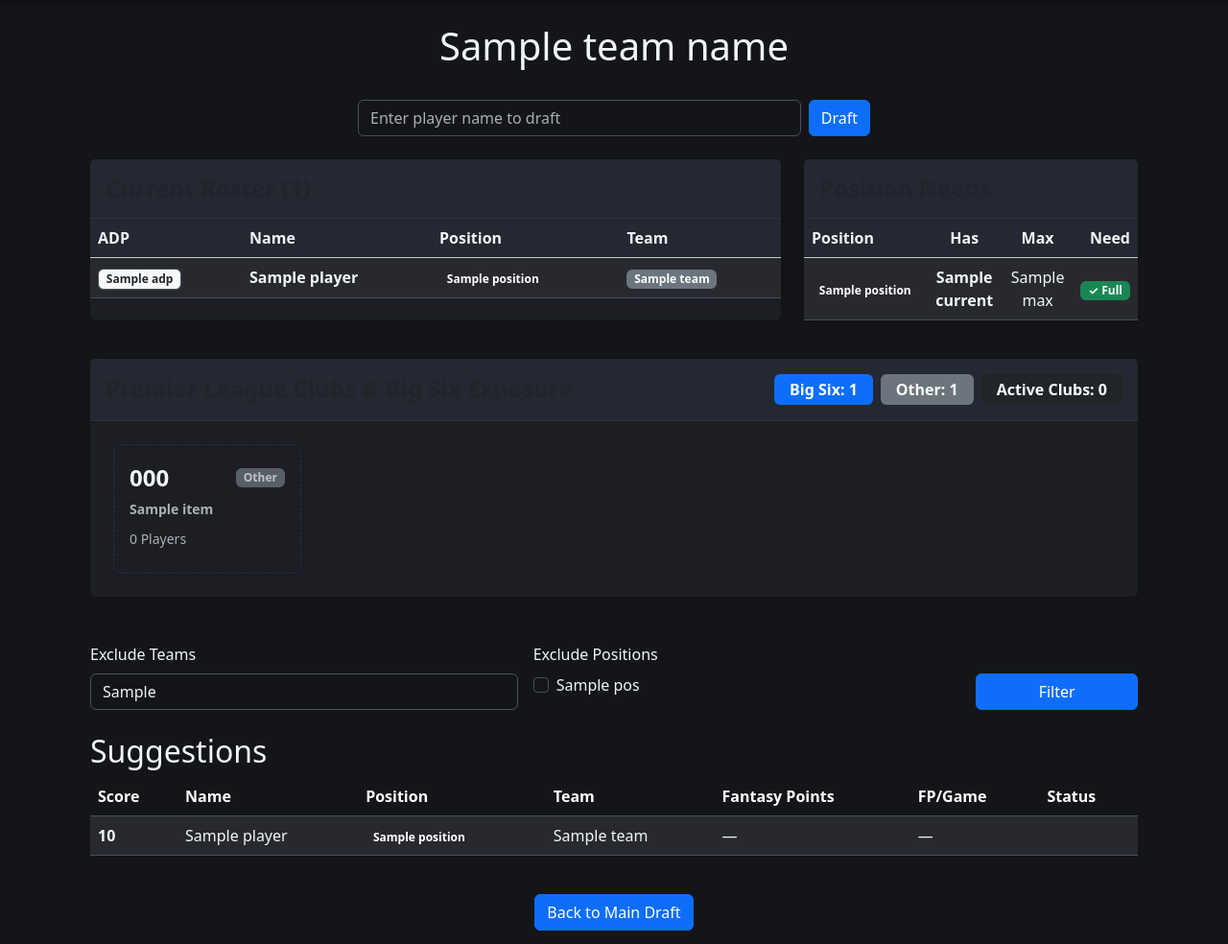
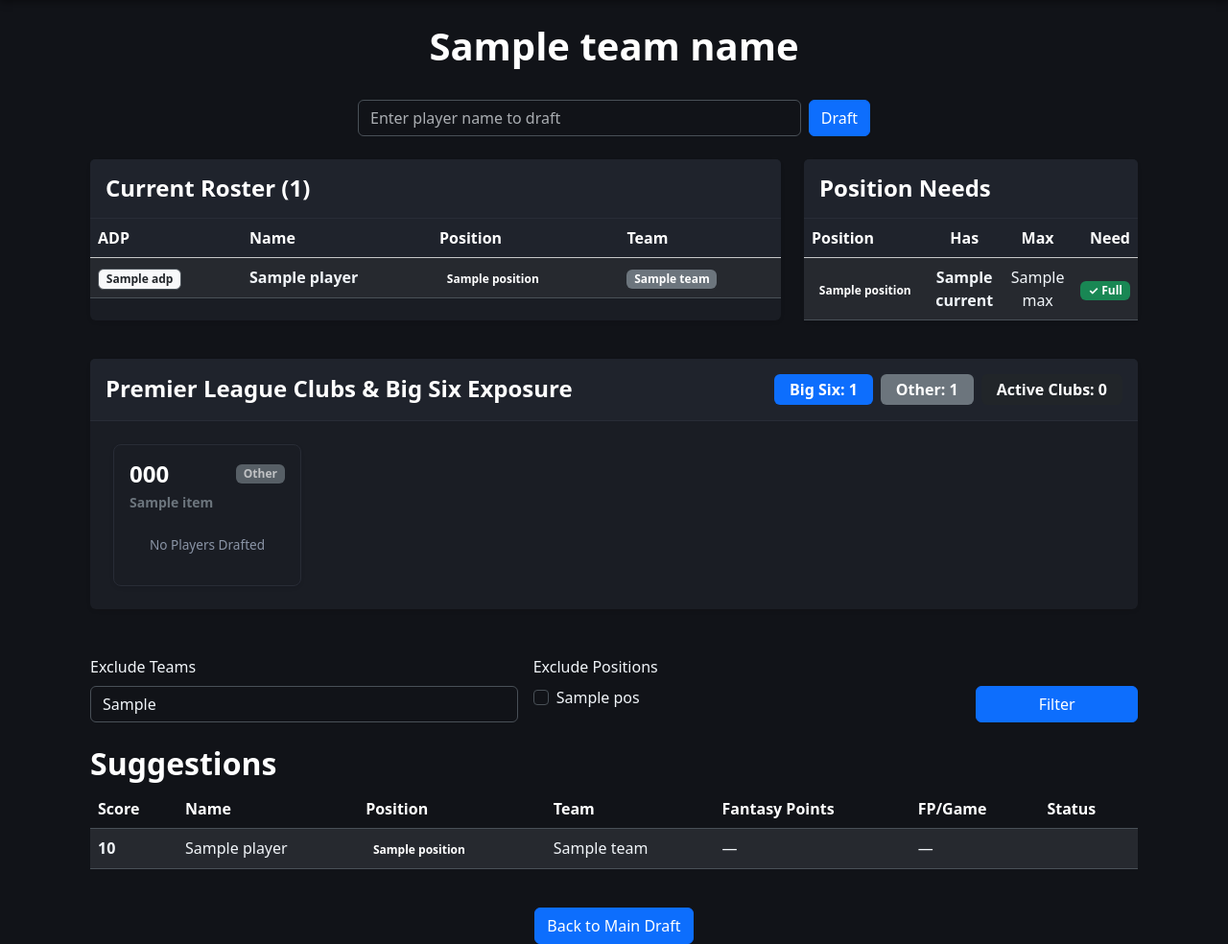
Before and after one commit to soehlert/fantrax_assistant, a FastAPI app: template src/web/templates/team.html in a window 1280 px wide. Shown: the part 63-1047 px from the top of the page at 96% size. Run offline with FastAPI, Linux system fonts and the light colour scheme; the template is opened without the code that fills it: most values are stand-ins (such as "Sample title", 1, 10 or a date in 2020).

Commit message:
style(ui): match pixel-perfect dark dashboard mockup layout and card contrast
- Fix card header title contrast (#ffffff text for all headers)
- Apply deep navy background (#131d2e) and signature top border accents for active club cards
- Apply medium dark slate (#242832) for unowned club cards with "No Players Drafted" text
- Format player list with uppercase "DRAFTED PLAYERS (N)" subheader and position badges

```diff
--- a/src/web/static/styles.css
+++ b/src/web/static/styles.css
@@ -8,24 +8,24 @@
     --info-color: #0dcaf0;
 }
 
-/* Dark Mode Theme Tokens (Matched to Dashboard Mockup) */
+/* Dark Mode Theme Tokens (Matched to Dashboard Mockup Image 1) */
 [data-bs-theme="dark"] {
-    --bs-body-bg: #141518;
+    --bs-body-bg: #111318;
     --bs-body-color: #f1f5f9;
-    --bs-card-bg: #1c1e24;
-    --bs-card-border-color: #2d313c;
-    --bs-tertiary-bg: #1c1e24;
+    --bs-card-bg: #1a1d24;
+    --bs-card-border-color: #282c36;
+    --bs-tertiary-bg: #1a1d24;
 }
 
 [data-bs-theme="dark"] body {
-    background-color: #141518 !important;
+    background-color: #111318 !important;
     color: #f1f5f9 !important;
 }
 
 /* Navbar Styling */
 .navbar-custom {
-    background: #20242e;
-    border-bottom: 1px solid #2d3340;
+    background: #1e222b;
+    border-bottom: 1px solid #282c36;
     box-shadow: 0 2px 8px rgba(0, 0, 0, 0.4);
 }
 
@@ -55,34 +55,44 @@
 
 /* Card and Table Styling Overrides for Dark Mode */
 [data-bs-theme="dark"] .card {
-    background-color: #1c1e24 !important;
-    border-color: #2d313c !important;
+    background-color: #1a1d24 !important;
+    border-color: #282c36 !important;
     color: #f1f5f9 !important;
 }
 
 [data-bs-theme="dark"] .card-header {
-    background-color: #242832 !important;
-    border-bottom-color: #2d313c !important;
-    color: #f1f5f9 !important;
+    background-color: #1f232c !important;
+    border-bottom-color: #282c36 !important;
+    color: #ffffff !important;
+}
+
+[data-bs-theme="dark"] .card-header h4,
+[data-bs-theme="dark"] .card-header h5,
+[data-bs-theme="dark"] h1,
+[data-bs-theme="dark"] h2,
+[data-bs-theme="dark"] h3,
+[data-bs-theme="dark"] h4 {
+    color: #ffffff !important;
+    font-weight: 700 !important;
 }
 
 [data-bs-theme="dark"] .table-light {
-    --bs-table-bg: #242832;
-    --bs-table-color: #f1f5f9;
+    --bs-table-bg: #1f232c;
+    --bs-table-color: #ffffff;
 }
 
 [data-bs-theme="dark"] .table-striped > tbody > tr:nth-of-type(odd) > * {
-    background-color: #1c1e24 !important;
+    background-color: #1a1d24 !important;
     color: #f1f5f9 !important;
 }
 
 [data-bs-theme="dark"] .table-striped > tbody > tr:nth-of-type(even) > * {
-    background-color: #141518 !important;
+    background-color: #111318 !important;
     color: #f1f5f9 !important;
 }
 
 [data-bs-theme="dark"] .table-hover > tbody > tr:hover > * {
-    background-color: #2d313c !important;
+    background-color: #282c36 !important;
     color: #ffffff !important;
 }
 
--- a/src/web/templates/team.html
+++ b/src/web/templates/team.html
@@ -132,40 +132,41 @@
                     <div class="row row-cols-2 row-cols-sm-3 row-cols-md-4 row-cols-lg-5 g-3">
                         {% for item in club_breakdown %}
                         <div class="col">
-                            <div class="card h-100 shadow-sm rounded-3 transition-all {% if not item.has_players %}opacity-40{% endif %}"
-                                 style="background-color: var(--bs-card-bg); {% if item.has_players %}border: 2px solid {{ item.accent_color }}; box-shadow: 0 0 12px {{ item.accent_color }}25;{% else %}border: 1px dashed #334155;{% endif %}">
+                            <div class="card h-100 shadow-sm rounded-3 transition-all"
+                                 style="{% if item.has_players %}background-color: #131d2e; border: 2px solid {{ item.accent_color }}; border-top: 4px solid {{ item.accent_color }}; box-shadow: 0 0 14px {{ item.accent_color }}33;{% else %}background-color: #242832; border: 1px solid #333946;{% endif %}">
                                 <div class="card-body p-3 d-flex flex-column justify-content-between">
                                     <div>
                                         <div class="d-flex justify-content-between align-items-center mb-1">
-                                            <span class="fw-bold fs-4" style="{% if item.has_players %}color: {{ item.accent_color }};{% else %}color: var(--bs-body-color);{% endif %}">{{ item.code }}</span>
+                                            <h4 class="fw-bold mb-0" style="{% if item.has_players %}color: #ffffff;{% else %}color: #8a94a6;{% endif %}">{{ item.code }}</h4>
                                             {% if item.is_big_six %}
                                                 <span class="badge bg-warning text-dark px-2 py-1">Big 6</span>
                                             {% else %}
                                                 <span class="badge bg-secondary text-light opacity-75 px-2 py-1">Other</span>
                                             {% endif %}
                                         </div>
-                                        <div class="small text-muted fw-semibold mb-2">{{ item.name }}</div>
-
-                                        <div class="mb-2">
-                                            {% if item.has_players %}
-                                                <span class="badge bg-dark border text-light fw-bold fs-6" style="border-color: {{ item.accent_color }} !important;">{{ item.count }} Player{% if item.count > 1 %}s{% endif %}</span>
-                                            {% else %}
-                                                <span class="small text-muted">0 Players</span>
-                                            {% endif %}
-                                        </div>
+                                        <div class="small fw-semibold mb-2" style="{% if item.has_players %}color: #94a3b8;{% else %}color: #6c757d;{% endif %}">{{ item.name }}</div>
 
                                         {% if item.has_players %}
-                                        <div class="pt-2 border-top border-secondary small" style="max-height: 130px; overflow-y: auto;">
+                                        <div class="pt-2 border-top border-secondary small">
+                                            <div class="text-uppercase fw-bold text-muted mb-2" style="font-size: 0.65rem; letter-spacing: 0.8px;">
+                                                DRAFTED PLAYERS ({{ item.count }})
+                                            </div>
+                                            <div style="max-height: 130px; overflow-y: auto;">
                                                 <ul class="list-unstyled mb-0 text-start">
                                                     {% for p in item.players %}
-                                                <li class="py-1 fw-semibold text-truncate d-flex align-items-center justify-content-between" title="{{ p.name }}">
+                                                    <li class="py-1 text-truncate d-flex align-items-center justify-content-between" style="color: #ffffff; font-weight: 500;" title="{{ p.name }}">
                                                         <span>• {{ p.name }}</span>
                                                         {% if p.position %}
-                                                        <span class="badge badge-position-{{ p.position[0].lower() }} ms-1" style="font-size: 0.75rem !important;">{{ p.position }}</span>
+                                                            <span class="badge badge-position-{{ p.position[0].lower() }} ms-1" style="font-size: 0.7rem !important;">{{ p.position }}</span>
                                                         {% endif %}
                                                     </li>
                                                     {% endfor %}
                                                 </ul>
+                                            </div>
+                                        </div>
+                                        {% else %}
+                                        <div class="py-3 text-center" style="color: #8a94a6; font-size: 0.85rem;">
+                                            No Players Drafted
                                         </div>
                                         {% endif %}
                                     </div>
```
Lines whose indentation alone changed are shown as unchanged.
